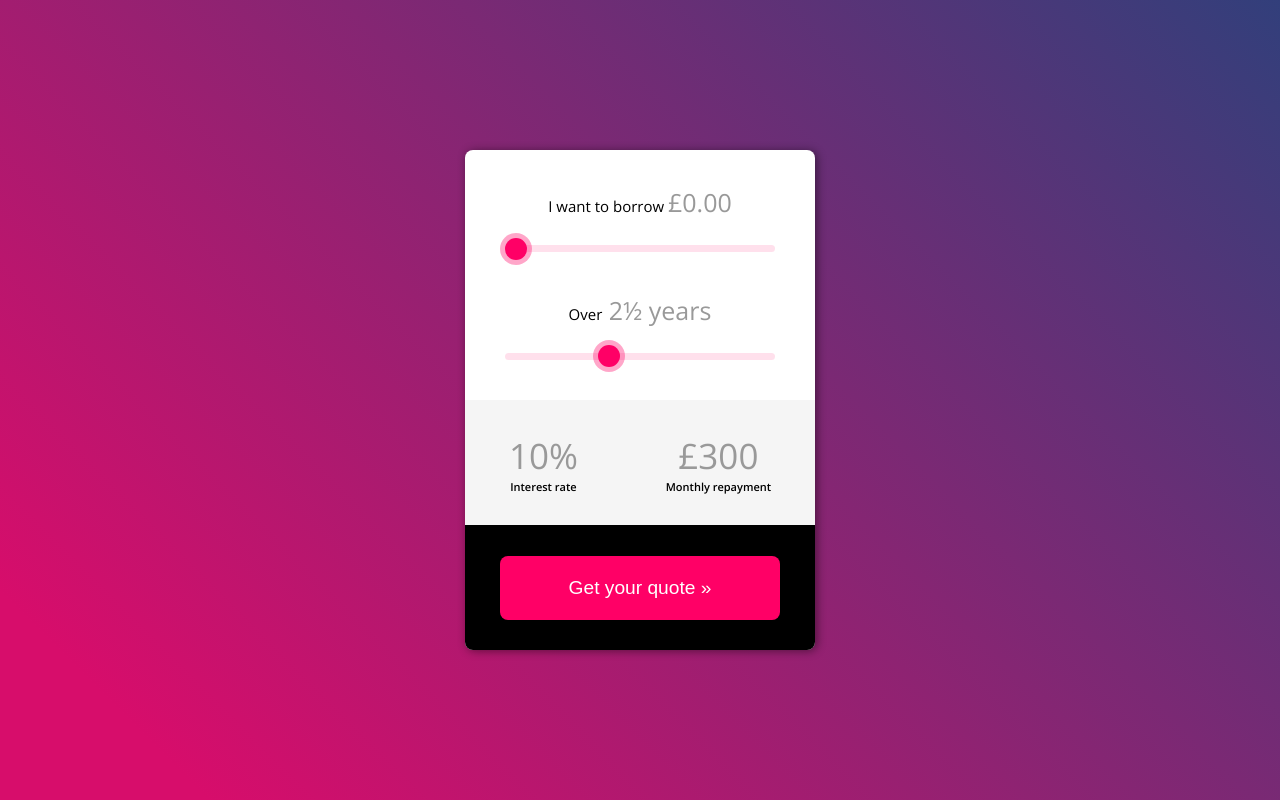
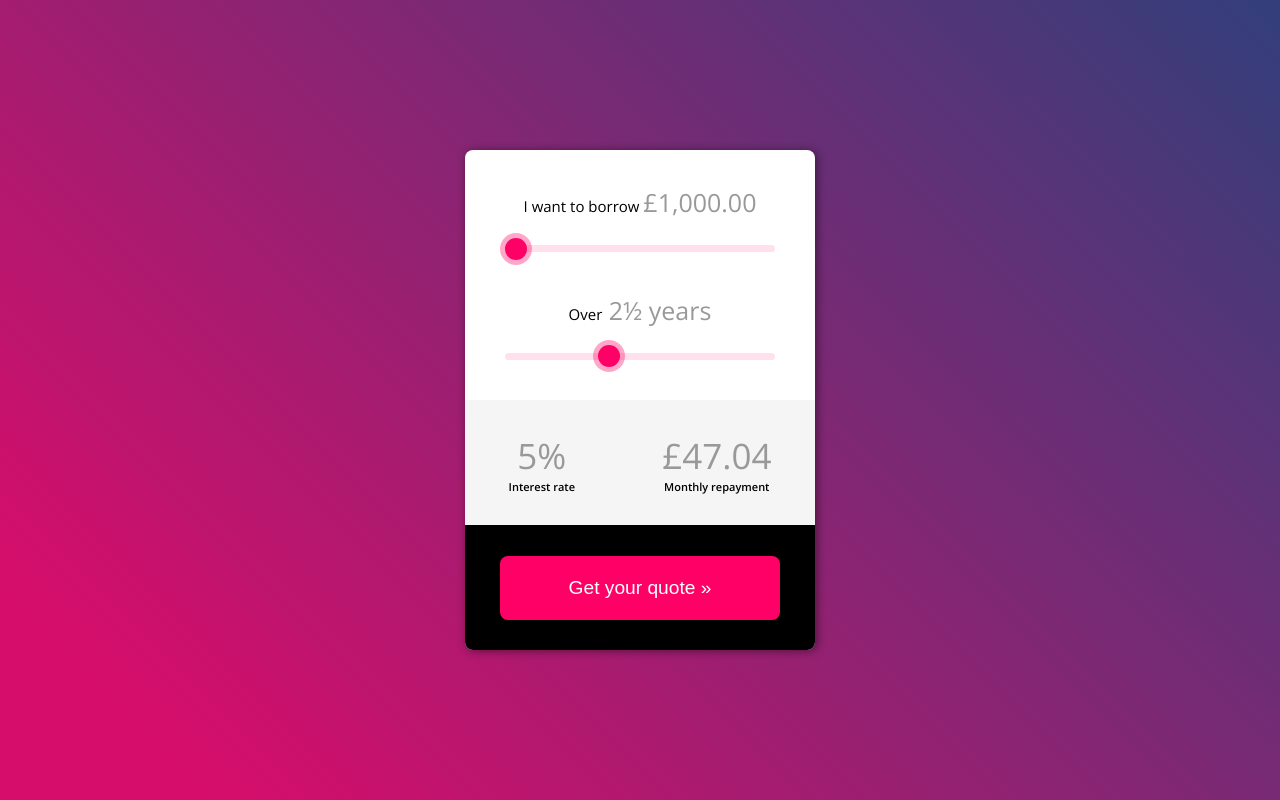
Before and after one commit to frank-mck/loan-calculator-ts-react, a React (Create React App) app: page / in a window 1280 px wide. Built offline with nearby package versions, Linux system fonts and the light colour scheme.

Commit message:
feat: logic for calculating monthly payments

```diff
--- a/src/components/Calculator.tsx
+++ b/src/components/Calculator.tsx
@@ -1,14 +1,10 @@
 import React from 'react'
-import { Button } from './Button'
-import { Interest } from './Interest'
 import { Sliders } from './Sliders'
 
 export const Calculator: React.FC = () => {
   return (
-    <div className="calculator">
+    <div >
       <Sliders />
-      <Interest />
-      <Button />
     </div>
   )
 }
--- a/src/components/Enums.tsx
+++ /dev/null
@@ -1,3 +0,0 @@
-export enum Amount{
-  Minimum = 1000,
-}
--- a/src/components/Interest.tsx
+++ b/src/components/Interest.tsx
@@ -1,17 +1,34 @@
 import React from 'react'
+import { Amount, InterestRate } from './enums/Enums'
 
-export const Interest: React.FC = () => {
+export const Interest: React.FC<any> = ({ years, borrowing }) => {
 
+  const getInterestRate = (): number => {
+    if (borrowing >= Amount.Minimum && borrowing <= 5000) {
+      return InterestRate.Rate5;
+    } else if (borrowing > 5000 && borrowing <= 10000) {
+      return InterestRate.Rate10;
+    } else if (borrowing > 10000 && borrowing <= 15000) {
+      return InterestRate.Rate15;
+    } else {
+      return InterestRate.Rate20;
+    }
+  }
 
+  const getMonthlyPayments = (): any => {
+    let numOfPayments = 12 * years * 0.1 / 2;
+    let interest = 28.6 * 0.01
+    return borrowing * (interest/12)*Math.pow((1+interest/12), numOfPayments) / (Math.pow((1+interest/12), numOfPayments) -1);
+  }
 
   return (
     <div className="calculator__interest">
       <div className="interest-rate">
-        <h2 className= "secondary-text">10%</h2>
+        <h2 className= "secondary-text">{getInterestRate()}%</h2>
         <h4>Interest rate</h4>
       </div>
       <div className="monthly-repayment">
-        <h2 className = "secondary-text">£300</h2>
+        <h2 className = "secondary-text">£{getMonthlyPayments().toFixed(2)}</h2>
         <h4>Monthly repayment</h4>
       </div>
     </div>
--- a/src/components/Sliders.tsx
+++ b/src/components/Sliders.tsx
@@ -1,9 +1,11 @@
 import React from 'react'
-import { Amount } from './Enums';
+import { Button } from './Button';
+import { Amount } from './enums/Enums';
+import { Interest } from './Interest';
 
 export const Sliders: React.FC = () => {
   const [years, setYears] = React.useState<number>(50);
-  const [borrowing, setBorrowing] = React.useState<number>(0);
+  const [borrowing, setBorrowing] = React.useState<number>(Amount.Minimum);
 
   const getBorrowAmount = (): string | number => {
     return borrowing >= Amount.Minimum ? borrowing.toString().replace(/\B(?=(\d{3})+(?!\d))/g, ",") : borrowing;
@@ -20,6 +22,7 @@ export const Sliders: React.FC = () => {
   }
 
   return (
+    <div className="calculator">
     <div className ="calculator__sliders">
 
       {/* This is the slider to chose amount to borrow */}
@@ -31,7 +34,7 @@ export const Sliders: React.FC = () => {
           </p>
         </div>
         <input data-testid="borrow-slider" type="range"
-          min="0" className="slider-1" max="20000"
+          min="1000" className="slider-1" max="20000"
           value={borrowing} step="100"
           onChange={(e) => setBorrowing(parseInt(e.target.value))}>
         </input>
@@ -51,6 +54,9 @@ export const Sliders: React.FC = () => {
           className="slider-2" step="10">
         </input>
       </div>
+      </div>
+      <Interest years={years} borrowing={borrowing}/>
+      <Button />
     </div>
   )
 }
--- /dev/null
+++ b/src/components/enums/Enums.tsx
@@ -0,0 +1,10 @@
+export enum Amount{
+  Minimum = 1000,
+}
+
+export enum InterestRate {
+  Rate5 = 5,
+  Rate10 = 10,
+  Rate15 = 15,
+  Rate20 = 20
+}
```
